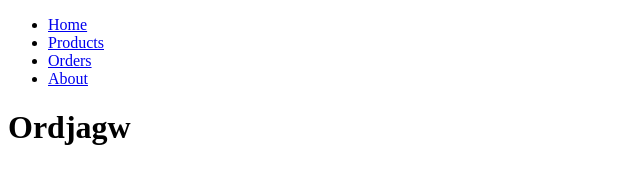
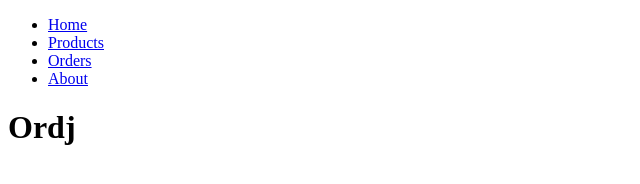
Before and after one commit to Eszti15/Eszti15.github.io, a plain HTML site: page pages/orders.html in a window 1280 px wide. Shown: the whole page, without its empty margins (0-640 px from the left). Drawn offline with Linux system fonts and the light colour scheme.

Commit message:
pages/orders.html lesz módosítva

```diff
--- a/pages/orders.html
+++ b/pages/orders.html
@@ -22,7 +22,7 @@
             <a href="/about.html">About</a>
         </li>
     </ul>
-    <h1>Ordjagw</h1>
+    <h1>Ordj</h1>
 </body>
 
 </html>
```
